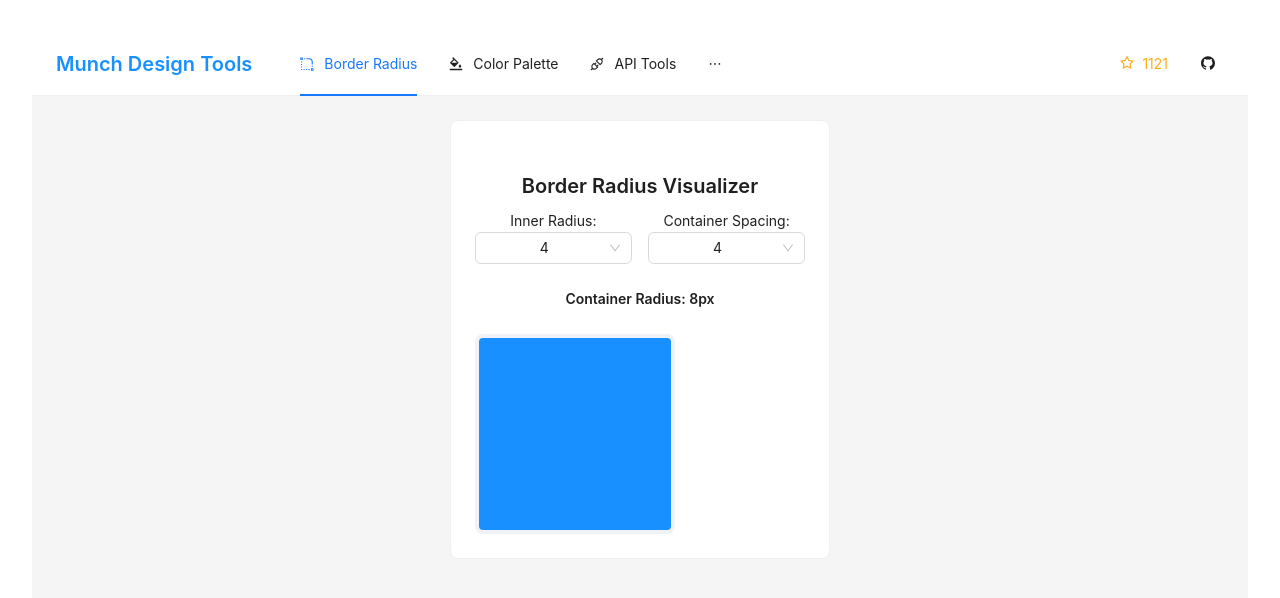
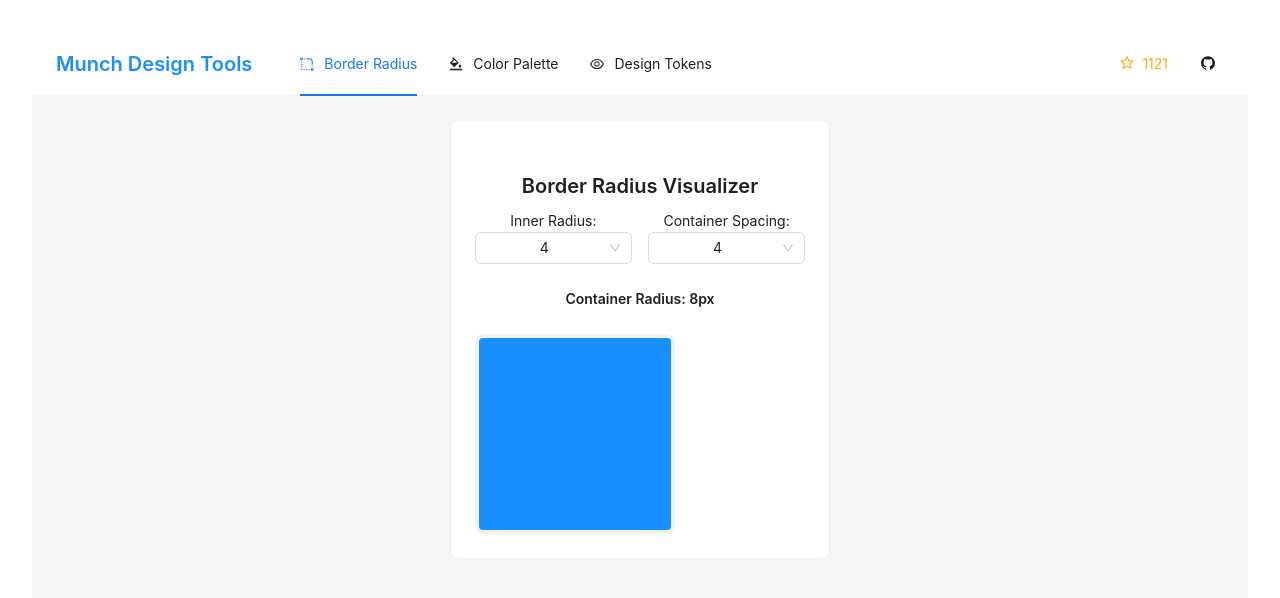
Before and after one commit to KeketsoMunch/munch-design-tool, a React (Vite) app: page / in a window 1280 px wide. Shown: the top 598 px of the page. Built offline with nearby package versions, Linux system fonts and the light colour scheme.

Commit message:
Updated Navigation.jsx

```diff
--- a/src/components/Navigation.jsx
+++ b/src/components/Navigation.jsx
@@ -23,11 +23,6 @@ const Navigation = ({ currentPage, onPageChange }) => {
       key: 'palette',
       icon: <BgColorsOutlined />,
       label: 'Color Palette',
-    },
-    {
-      key: 'api',
-      icon: <ApiOutlined />,
-      label: 'API Tools',
     },
     {
       key: 'tokens',
```
